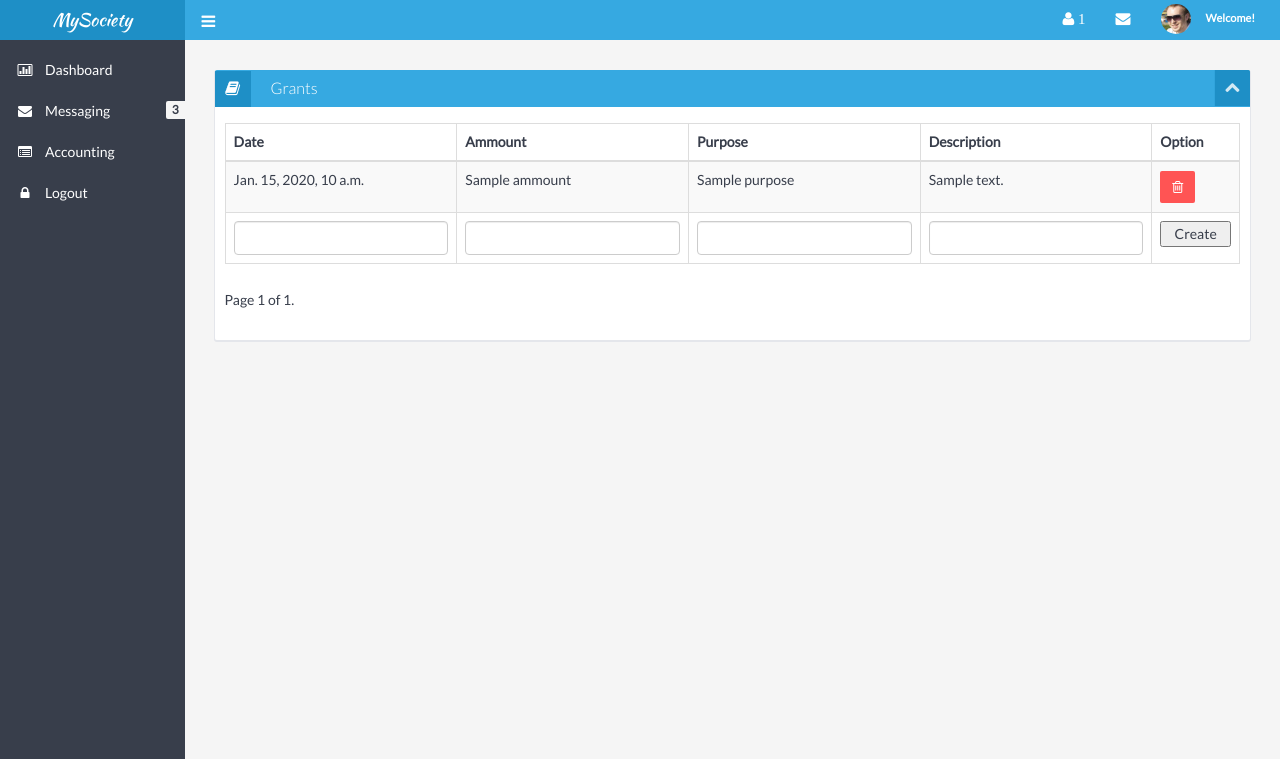
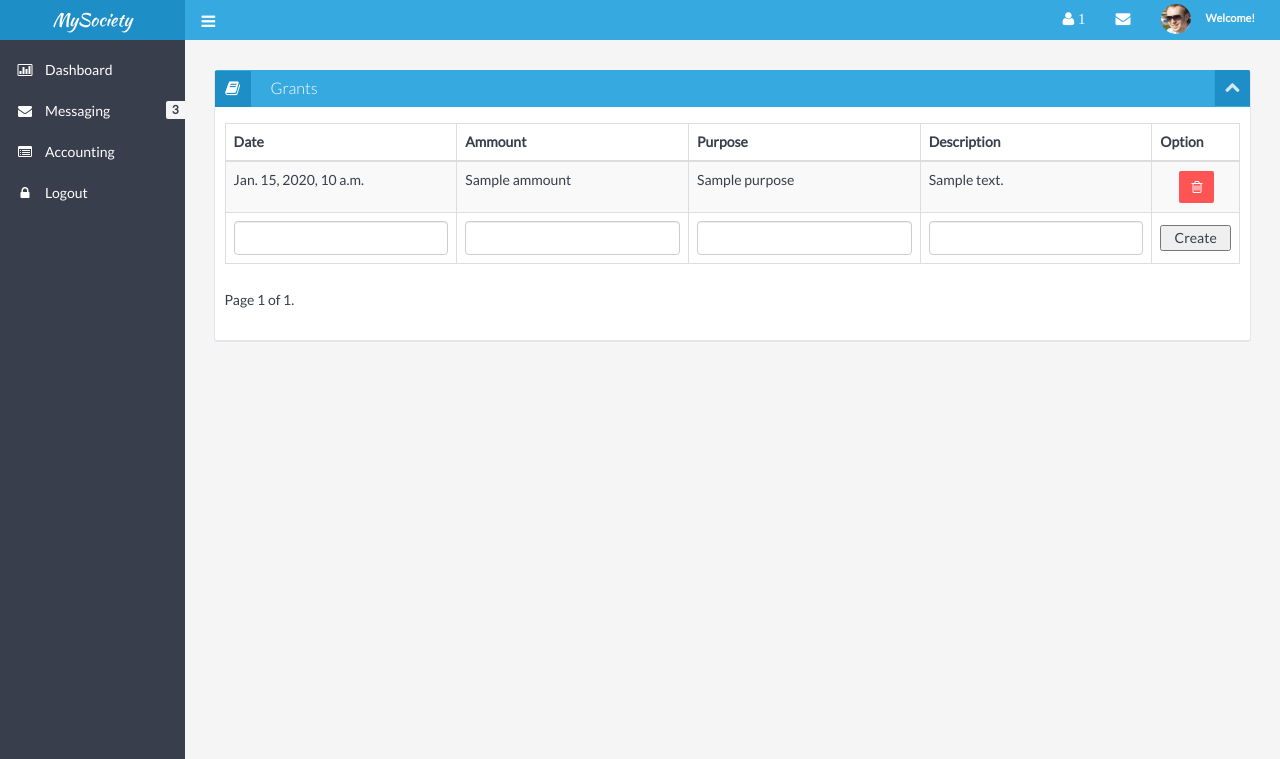
Before and after one commit to CS2014/USM, a Django app: template usm/accounting/templates/accounting/grants.html in a window 1280 px wide. Shown: the top 759 px of the page. Run offline with Django 3.2, Linux system fonts and the light colour scheme; the template is opened without the code that fills it: most values are stand-ins (such as "Sample title", 1, 10 or a date in 2020); form fields are guessed from the names that the template uses; some libraries are stand-ins or nearby versions.

Commit message:
such polish

```diff
--- a/usm/accounting/templates/accounting/base.html
+++ b/usm/accounting/templates/accounting/base.html
@@ -60,7 +60,7 @@
 			<div class="nav-no-collapse header-nav">
 				<ul class="nav navbar-nav pull-right">
 					<li class="dropdown hidden-xs">
-						<a class="btn dropdown-toggle" data-toggle="dropdown" href="form-elements.html#">
+						<a class="btn dropdown-toggle" data-toggle="dropdown">
 							<i class="fa fa-user">
 								{% if society.member_requests.count != 0 %}
 									{{ society.member_requests.count }}
--- a/usm/accounting/templates/accounting/grants.html
+++ b/usm/accounting/templates/accounting/grants.html
@@ -60,7 +60,7 @@ border-collapse:collapse;
 									<td class="center"> {{grant.description}} </td>
 									<td class="center">
 										<!-- delete grant -->
-										<a class="btn btn-danger" href="/{{society.slug}}/grants/delete/{{grant.id}}">
+										<a style="margin-left: 27%" class="btn btn-danger" href="/{{society.slug}}/grants/delete/{{grant.id}}">
 											<i class="fa fa-trash-o "></i>
 										</a>
 									</td>
@@ -82,7 +82,7 @@ border-collapse:collapse;
 										<td> <input id="id_description" name="description" class="form-control focused"> </td>
 										<td style="display: none"> {{ form.account }} </td>
 										<td style="display: none"> {{ form.creation_date }} </td>
-										<td><input type="submit" value="Create" style="width: 100%"/></td>
+										<td><input type="submit" value="Create" style="width: 100%; margin-top: 5%"/></td>
 									</form>
 								</tr>
 							</tbody>
--- a/usm/accounting/templates/accounting/transactions.html
+++ b/usm/accounting/templates/accounting/transactions.html
@@ -100,7 +100,7 @@
 											<input id="id_description" name="description" class="form-control focused">
 										</td>
 										<td>
-											<input type="submit" value="Create" style="width: 100%"/>
+											<input type="submit" value="Create" style="width: 100%; margin-top: 8%"/>
 										</td>
 
 										<!-- Hidden fields to keep the validator happy. Better solution is a custom form -->
```
